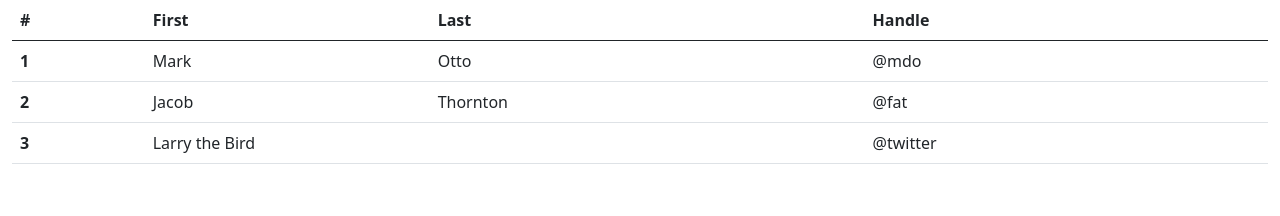
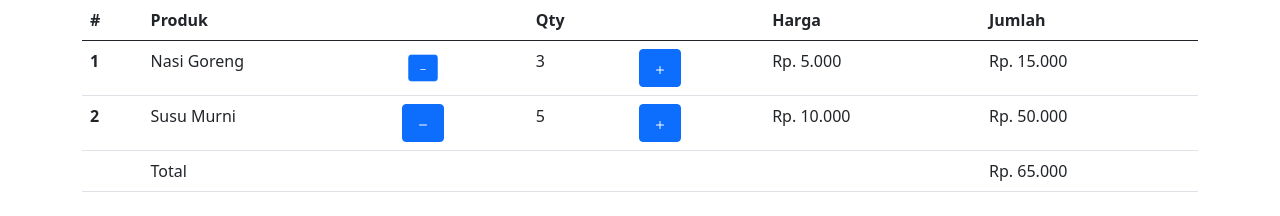
Before and after one commit to mdhizbullah/bootstrap-5-je33zg, a website built with webpack: page src/index.html in a window 1280 px wide. Built offline with nearby package versions, Linux system fonts and the light colour scheme.

Commit message:
1 file modified

```diff
--- a/src/index.html
+++ b/src/index.html
@@ -7,35 +7,109 @@
     <script src="main.js"></script>
   </head>
 
-  <body class="container-fluid">
+  <body>
+    <div class="container">
       <table class="table">
         <thead>
           <tr>
             <th scope="col">#</th>
-          <th scope="col">First</th>
-          <th scope="col">Last</th>
-          <th scope="col">Handle</th>
+            <th scope="col">Produk</th>
+            <th scope="col"></th>
+            <th scope="col" class="align-middle">Qty</th>
+            <th scope="col"></th>
+            <th scope="col">Harga</th>
+            <th scope="col">Jumlah</th>
           </tr>
         </thead>
         <tbody>
           <tr>
             <th scope="row">1</th>
-          <td>Mark</td>
-          <td>Otto</td>
-          <td>@mdo</td>
+            <td>Nasi Goreng</td>
+            <td>
+              <button
+                class="btn btn-primary"
+                style="transform: scale(0.7, 0.7)"
+              >
+                <svg
+                  xmlns="http://www.w3.org/2000/svg"
+                  width="16"
+                  height="16"
+                  fill="currentColor"
+                  class="bi bi-dash"
+                  viewBox="0 0 16 16"
+                >
+                  <path
+                    d="M4 8a.5.5 0 0 1 .5-.5h7a.5.5 0 0 1 0 1h-7A.5.5 0 0 1 4 8z"
+                  />
+                </svg>
+              </button>
+            </td>
+            <td>3</td>
+            <td>
+              <button class="btn btn-primary">
+                <svg
+                  xmlns="http://www.w3.org/2000/svg"
+                  width="16"
+                  height="16"
+                  fill="currentColor"
+                  class="bi bi-plus"
+                  viewBox="0 0 16 16"
+                >
+                  <path
+                    d="M8 4a.5.5 0 0 1 .5.5v3h3a.5.5 0 0 1 0 1h-3v3a.5.5 0 0 1-1 0v-3h-3a.5.5 0 0 1 0-1h3v-3A.5.5 0 0 1 8 4z"
+                  />
+                </svg>
+              </button>
+            </td>
+            <td>Rp. 5.000</td>
+            <td>Rp. 15.000</td>
           </tr>
           <tr>
             <th scope="row">2</th>
-          <td>Jacob</td>
-          <td>Thornton</td>
-          <td>@fat</td>
+            <td>Susu Murni</td>
+            <td>
+              <button class="btn btn-primary">
+                <svg
+                  xmlns="http://www.w3.org/2000/svg"
+                  width="16"
+                  height="16"
+                  fill="currentColor"
+                  class="bi bi-dash"
+                  viewBox="0 0 16 16"
+                >
+                  <path
+                    d="M4 8a.5.5 0 0 1 .5-.5h7a.5.5 0 0 1 0 1h-7A.5.5 0 0 1 4 8z"
+                  />
+                </svg>
+              </button>
+            </td>
+            <td>5</td>
+            <td>
+              <button class="btn btn-primary">
+                <svg
+                  xmlns="http://www.w3.org/2000/svg"
+                  width="16"
+                  height="16"
+                  fill="currentColor"
+                  class="bi bi-plus"
+                  viewBox="0 0 16 16"
+                >
+                  <path
+                    d="M8 4a.5.5 0 0 1 .5.5v3h3a.5.5 0 0 1 0 1h-3v3a.5.5 0 0 1-1 0v-3h-3a.5.5 0 0 1 0-1h3v-3A.5.5 0 0 1 8 4z"
+                  />
+                </svg>
+              </button>
+            </td>
+            <td>Rp. 10.000</td>
+            <td>Rp. 50.000</td>
           </tr>
           <tr>
-          <th scope="row">3</th>
-          <td colspan="2">Larry the Bird</td>
-          <td>@twitter</td>
+            <th scope="row"></th>
+            <td colspan="5">Total</td>
+            <td>Rp. 65.000</td>
           </tr>
         </tbody>
       </table>
+    </div>
   </body>
 </html>
```
Lines whose indentation alone changed are shown as unchanged.
